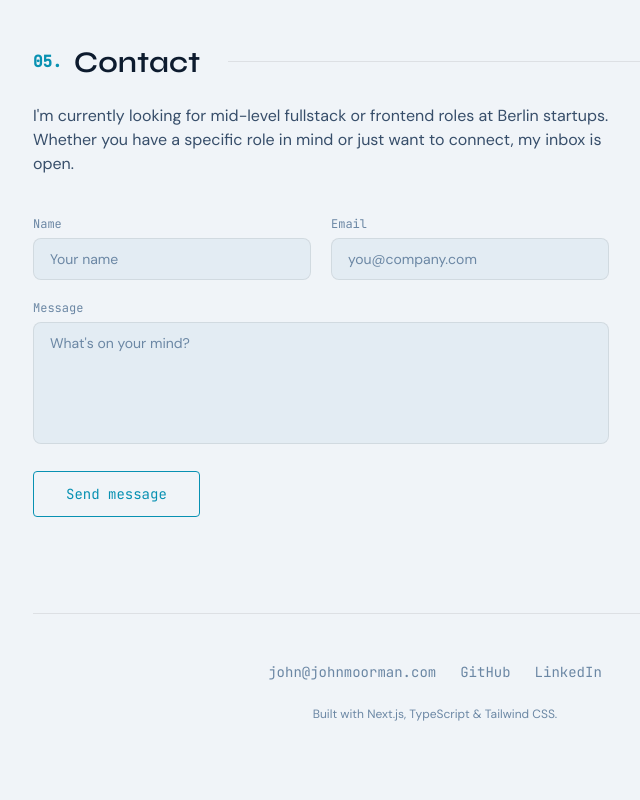
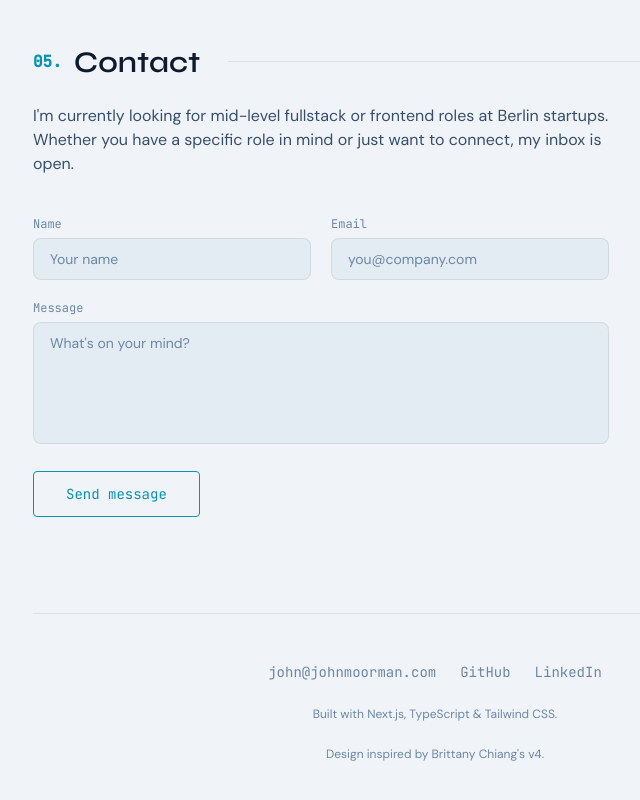
Before and after one commit to mojoro/john-moorman-portfolio, a Next.js app: page / in a window 1280 px wide. Shown: the part 4224-5024 px from the top of the page, without its empty margins (325-965 px from the left). Before the commit the page ends 4994 px from the top, so only its background shows below. Built offline with nearby package versions, Linux system fonts and the light colour scheme; no server answers.

Commit message:
Add Brittany Chiang v4 design credit to homepage footer

```diff
--- a/components/home-client.tsx
+++ b/components/home-client.tsx
@@ -403,6 +403,18 @@ export function HomeClient({
           <p className="text-xs text-text-muted">
             Built with Next.js, TypeScript &amp; Tailwind CSS.
           </p>
+          <p className="text-xs text-text-muted">
+            Design inspired by{" "}
+            <a
+              href="https://v4.brittanychiang.com"
+              target="_blank"
+              rel="noopener noreferrer"
+              className="transition-colors hover:text-accent"
+            >
+              Brittany Chiang&apos;s v4
+            </a>
+            .
+          </p>
         </div>
       </footer>
     </main>
```
